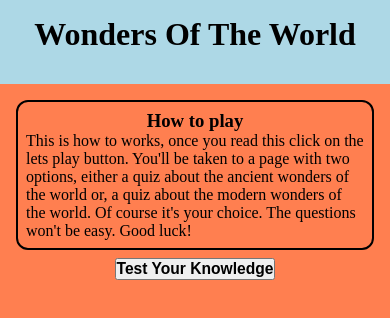
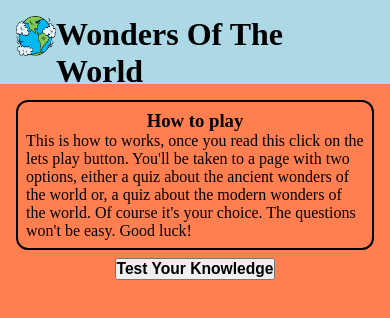
Before and after one commit to Regan-Boreland/wonders-of-the-world, a plain HTML site: page index.html in a window 390 px wide. Drawn offline with Linux system fonts and the light colour scheme.

Commit message:
add image to header and style for mobile phones

```diff
--- a/assets/css/style.css
+++ b/assets/css/style.css
@@ -32,6 +32,16 @@ header {
     flex-direction: column;
     align-items: center;
 }
+
+img {
+    height: 40px;
+    width: 40px;
+}
+
+#header {
+    display: flex;
+}
+
 
 /*styles for main content*/
 #content {
--- a/index.html
+++ b/index.html
@@ -16,6 +16,7 @@
 <body>
     <header>
         <div id="header">
+            <img src="assets/images/headerimage.png" alt="image of animated earth">
             <h1>Wonders Of The World</h1>
         </div>
     </header>
```
Also changed, not shown: assets/images/focus-clipart-wondering-boy-4.png (deleted), assets/images/headerimage.png (added).
